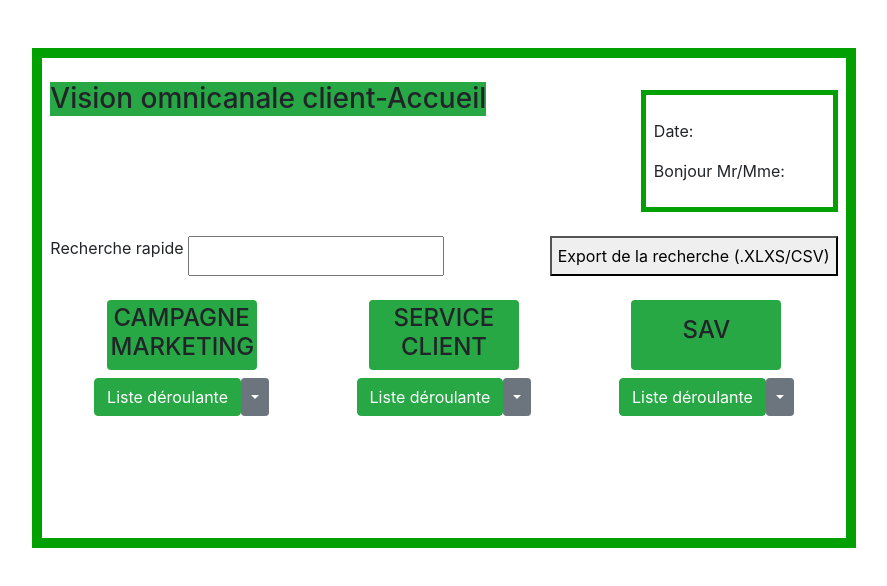
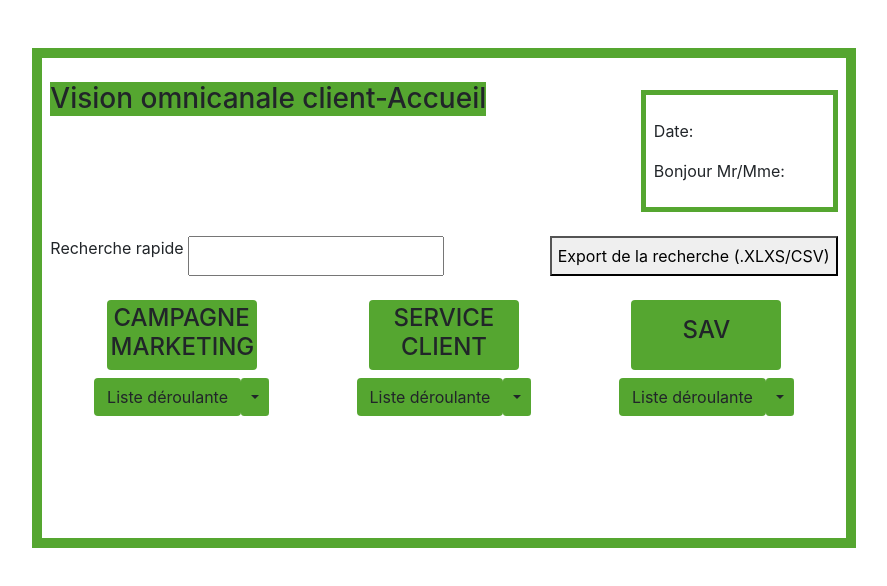
Before and after one commit to lincayS/Telingence, a plain HTML site: page recherche.html in a window 1280 px wide. Shown: the whole page, without its empty margins (196-1083 px from the left). Drawn offline with nearby package versions, Linux system fonts and the light colour scheme.

Commit message:
couleur verte changée

```diff
--- a/recherche.html
+++ b/recherche.html
@@ -16,7 +16,7 @@
         <div class="p-2 mt-5 pt-4 " id="border">
 
             <div class="d-flex justify-content-between">
-                <h3 class="bg-success d-inline h-50">Vision omnicanale client-Accueil</h3>
+                <h3 class="d-inline h-50">Vision omnicanale client-Accueil</h3>
                 <div class="p-2 mt-2 mb-2 pt-4 w-25" id="border2">
                     <p>Date: </p>
                     <p>Bonjour Mr/Mme: </p>
@@ -32,11 +32,11 @@
 
             <div class="d-flex">
                 <div class="d-flex mt-4 flex-column align-items-center col-4">
-                    <h4 class="bg-success rounded text-center p-1">CAMPAGNE MARKETING</h4>
+                    <h4 class="rounded text-center p-1">CAMPAGNE MARKETING</h4>
                     <div class="row">
-                        <button class="btn btn-success" type="button">Liste déroulante</button>
-                        <button type="button" class="btn btn-sm btn-secondary dropdown-toggle dropdown-toggle-split"
-                            data-toggle="dropdown" aria-haspopup="true" aria-expanded="false">
+                        <button class="btn" id="deroulant" type="button">Liste déroulante</button>
+                        <button type="button" class="btn btn-sm dropdown-toggle dropdown-toggle-split"
+                            data-toggle="dropdown" id="deroulant" aria-haspopup="true" aria-expanded="false">
                             <span class="sr-only">Toggle Dropdown</span>
                         </button>
                         <div class="dropdown-menu">
@@ -49,12 +49,12 @@
                     </div>
                 </div>
                 <div class="d-flex mt-4 flex-column align-items-center col-4">
-                    <h4 class="bg-success rounded text-center p-1">SERVICE CLIENT</h4>
+                    <h4 class="rounded text-center p-1">SERVICE CLIENT</h4>
                     <div class="row">
 
-                        <button class="btn btn-success" type="button">Liste déroulante</button>
-                        <button type="button" class="btn btn-sm btn-secondary dropdown-toggle dropdown-toggle-split"
-                            data-toggle="dropdown" aria-haspopup="true" aria-expanded="false">
+                        <button class="btn" id="deroulant" type="button">Liste déroulante</button>
+                        <button type="button" class="btn btn-sm dropdown-toggle dropdown-toggle-split"
+                            data-toggle="dropdown" id="deroulant" aria-haspopup="true" aria-expanded="false">
                             <span class="sr-only">Toggle Dropdown</span>
                         </button>
                         <div class="dropdown-menu">
@@ -67,12 +67,12 @@
                     </div>
                 </div>
                 <div class="d-flex mt-4 flex-column align-items-center col-4">
-                    <h4 class="bg-success rounded text-center p-3">SAV</h4>
+                    <h4 class="rounded text-center p-3">SAV</h4>
                     <div class="row">
 
-                        <button class="btn btn-success " type="button">Liste déroulante</button>
-                        <button type="button" class="btn btn-sm btn-secondary dropdown-toggle dropdown-toggle-split"
-                            data-toggle="dropdown" aria-haspopup="true" aria-expanded="false">
+                        <button class="btn" id="deroulant" type="button">Liste déroulante</button>
+                        <button type="button" class="btn btn-sm dropdown-toggle dropdown-toggle-split"
+                            data-toggle="dropdown" id="deroulant" aria-haspopup="true" aria-expanded="false">
                             <span class="sr-only">Toggle Dropdown</span>
                         </button>
                         <div class="dropdown-menu">
--- a/style.css
+++ b/style.css
@@ -1,20 +1,27 @@
 #border{
-    border: 10px solid rgb(2, 160, 2);
+    border: 10px solid  #55A630;
     height: 500px;
 
 }
 #border2{
-    border: 5px solid rgb(2, 160, 2);
+    border: 5px solid  #55A630;
 
 }
 
 h4{
     width: 150px;
     height: 70px;
+    background-color: #55A630;
 }
 
 #btns{
 
     margin-top: 20%;
-    background-color: grey;
+    background-color: #55A630;
 }
+h3{
+    background-color: #55A630;
+}
+#deroulant{
+    background-color: #55A630;
+}
```
Also changed, not shown: accueil.html (+3 -3 lines), connexion.html (+1 -1 lines).
